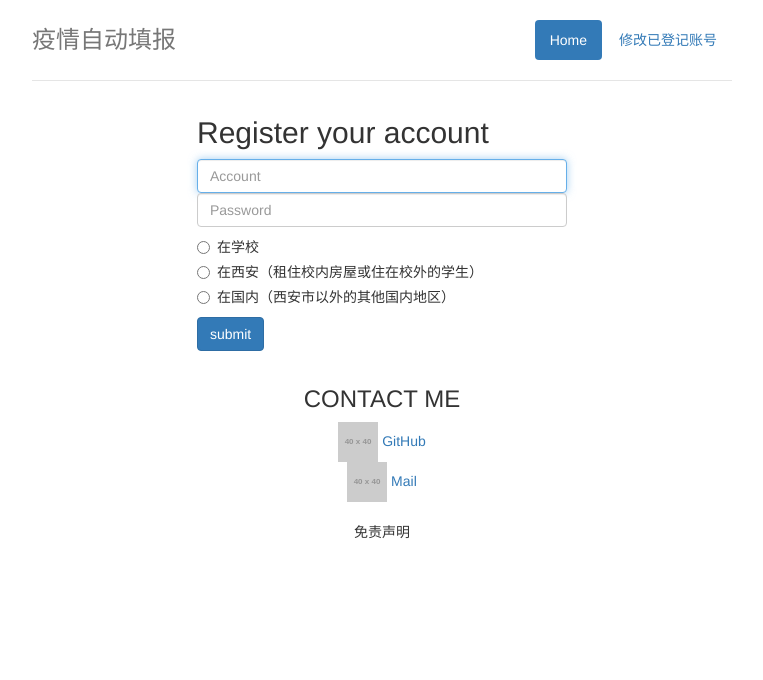
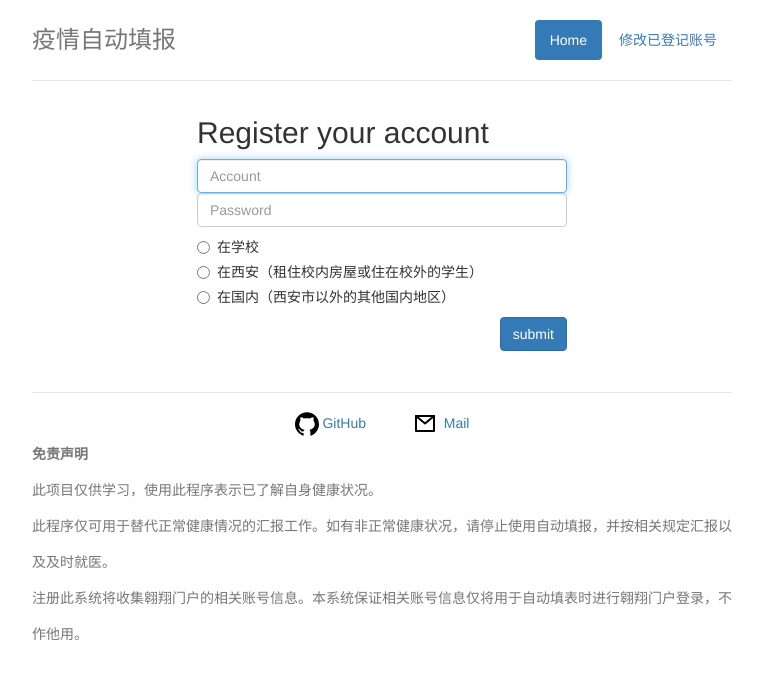
Before and after one commit to dake0805/AutoYqtb, a Python web app: template server/src/main/resources/templates/index.html in a window 1280 px wide. Shown: the top 680 px of the page, without its empty margins (258-1021 px from the left). Run offline with Jinja, Linux system fonts and the light colour scheme; the template is opened without the code that fills it, so the values that code supplies are empty; grey boxes labelled with a size stand in for pictures from a placeholder-image service; some libraries are stand-ins or nearby versions.

Commit message:
home finish

```diff
--- a/server/src/main/resources/templates/index.html
+++ b/server/src/main/resources/templates/index.html
@@ -22,7 +22,7 @@
 </head>
 <body>
 <div class="container">
-    <div class="header clearfix" style="    margin-bottom: 0;">
+    <div class="header clearfix" style="margin-bottom: 0;">
         <nav>
             <ul class="nav nav-pills pull-right">
                 <li role="presentation" class="active"><a href="#">Home</a></li>
@@ -73,30 +73,39 @@
                 <option value="">-区/县-</option>
             </select>
         </div>
-        <input class="btn btn-primary" type="button" onclick="mySubmit()" value="submit">
+        <input class="btn btn-primary pull-right" type="button" onclick="mySubmit()" value="submit"
+               style="margin-bottom: 10px">
     </form>
-</div>
 
-<footer>
-    <div class="contact">
-        <h3>CONTACT ME</h3>
-        <div class="info-box">
-            <a href="https://github.com/dake0805/AutoYqtb">
-                <img src="http://placehold.it/40x40" alt="">
+    <div style="margin-bottom: 60px">
+
+    </div>
+
+    <footer class="footer">
+        <div class="contact">
+            <a href="https://github.com/dake0805/AutoYqtb" style="margin-right: 20px">
+                <img src="../static/github.svg" alt="" height="24" width="24">
                 GitHub
             </a>
-        </div>
-        <div class="info-box">
+
             <a href="mailto:dake0805@qq.com">
-                <img src="http://placehold.it/40x40" alt="">
+                <img src="../static/mail.svg" alt="" height="24" width="30" style="margin-left: 20px">
                 Mail
             </a>
         </div>
-    </div>
-    <div class="copyright">
-        <br>免责声明<br>
-    </div>
-</footer>
+        <div class="copyright">
+            <p style="margin:auto ; line-height: 36px;text-align: left ">
+                <span><b>免责声明</b></span>
+                <br>
+                此项目仅供学习，使用此程序表示已了解自身健康状况。<br>
+                此程序仅可用于替代正常健康情况的汇报工作。如有非正常健康状况，请停止使用自动填报，并按相关规定汇报以及及时就医。<br>
+                注册此系统将收集翱翔门户的相关账号信息。本系统保证相关账号信息仅将用于自动填表时进行翱翔门户登录，不作他用。
+            </p>
+        </div>
+    </footer>
+</div>
+
+
 
 </body>
 </html>
```
Also changed, not shown: server/src/main/resources/static/github.svg (added), server/src/main/resources/static/mail.svg (added).
